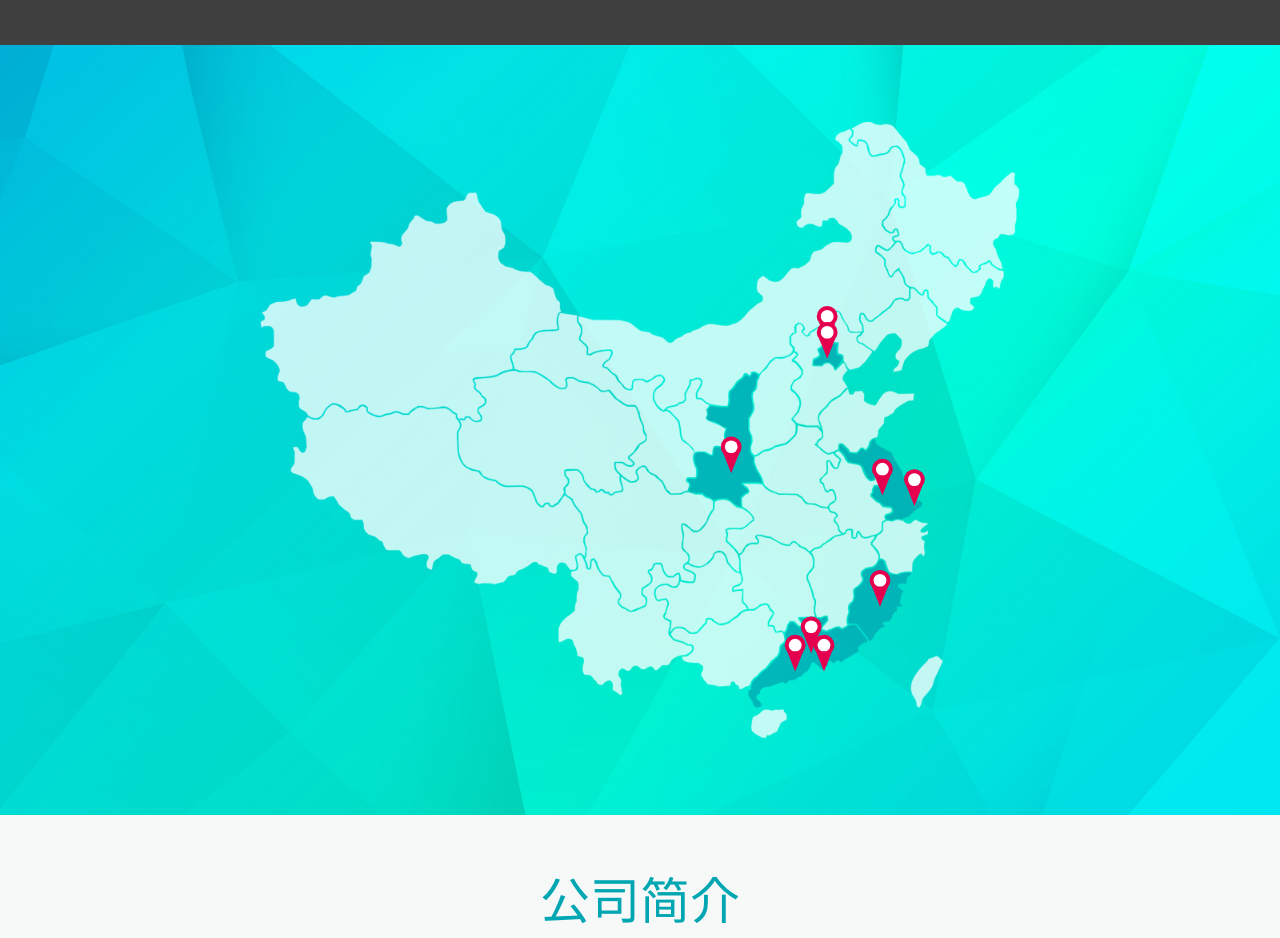
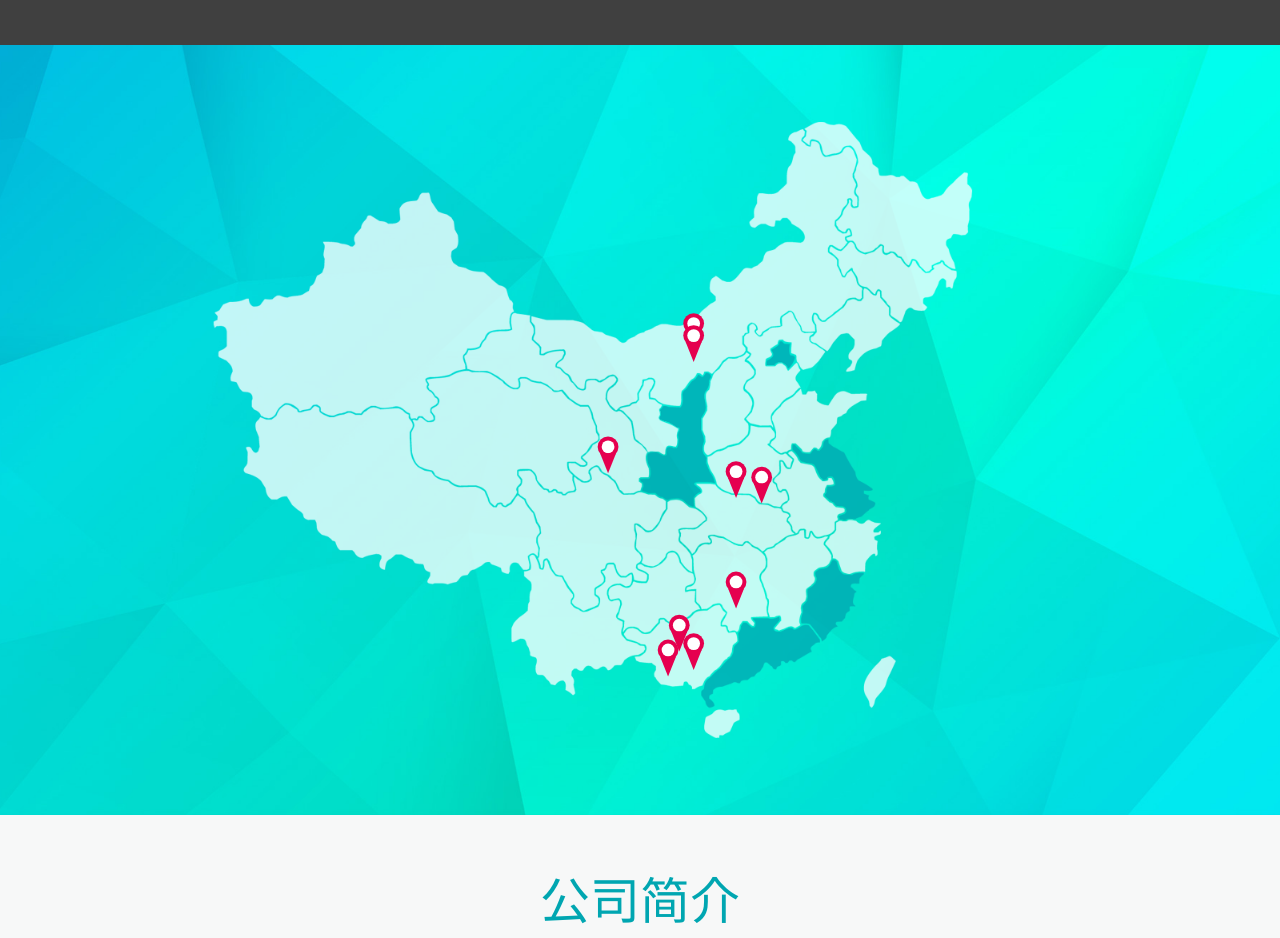
Before and after one commit to mcqq/ZantongKeji, a plain HTML site: page TXL_About Agree.html in a window 1280 px wide. Shown: the part 900-1838 px from the top of the page. Drawn offline with nearby package versions, Linux system fonts and the light colour scheme.

Commit message:
滕晓玲
滕晓玲

```diff
--- a/TXL_About Agree.html
+++ b/TXL_About Agree.html
@@ -52,8 +52,8 @@
 		</div>
 		<!--地图-->
 		<div class="TXL_map">
-			<div class="TXL_sub">
-				<dl style="left:695px; top:230px;">
+			<div class="TXL_sub col-lg-10 col-sm-10" style="float:none;">
+				<dl style="left:55%; top:31%;">
 					<dt>点</dt>
 					<dd>
 						<h1>北京赞同</h1>
@@ -61,7 +61,7 @@
 						<p><span>地址：</span>北京市朝阳区来广营西路望京诚盈中心A座1号楼6层</p>
 					</dd>
 				</dl>
-				<dl style="left:695px; top:250px;">
+				<dl style="left:55%; top:33%;">
 					<dt>点</dt>
 					<dd>
 						<h1>北京赞同</h1>
@@ -69,7 +69,7 @@
 						<p><span>地址：</span>北京市朝阳区花家地北里9号楼（西侧）</p>
 					</dd>
 				</dl>
-				<dl style="left:804px; top:434px;">
+				<dl style="left:63%; top:56%;">
 					<dt>点</dt>
 					<dd>
 						<h1>上海赞同</h1>
@@ -77,7 +77,7 @@
 						<p><span>地址：</span>上海市杨浦区政立路415号中航天盛广场B座7楼</p>
 					</dd>
 				</dl>
-				<dl style="left:655px; top:641px;">
+				<dl style="left:52%; top:84%;">
 					<dt>点</dt>
 					<dd>
 						<h1>珠海赞同</h1>
@@ -85,7 +85,7 @@
 						<p><span>地址：</span>珠海市唐家湾镇软件园路1号教学区1号楼三层303-304室</p>
 					</dd>
 				</dl>
-				<dl style="left:675px; top:618px;">
+				<dl style="left:53.3%; top:80%;">
 					<dt>点</dt>
 					<dd>
 						<h1>广州赞同</h1>
@@ -93,7 +93,7 @@
 						<p><span>地址：</span>广州市越秀区先烈中路75号穗丰大厦A座818室</p>
 					</dd>
 				</dl>
-				<dl style="left:691px; top:641px;">
+				<dl style="left:55%; top:83%;">
 					<dt>点</dt>
 					<dd>
 						<h1>深圳赞同</h1>
@@ -101,7 +101,7 @@
 						<p><span>地址：</span>深圳南山区深圳软件园二期11栋B303</p>
 					</dd>
 				</dl>
-				<dl style="left:575px; top:393px;">
+				<dl style="left:45%; top:51%;">
 					<dt>点</dt>
 					<dd>
 						<h1>西安赞同</h1>
@@ -109,7 +109,7 @@
 						<p><span>地址：</span>西安市高新区唐延路35号旺座现代城F座 705 室 </p>
 					</dd>
 				</dl>
-				<dl style="left:764px; top:421px;">
+				<dl style="left:60%; top:55%;">
 					<dt>点</dt>
 					<dd>
 						<h1>南京赞同</h1>
@@ -117,7 +117,7 @@
 						<p><span>地址：</span>南京市建邺区水西门大街249号千峰彩翠大厦1903室</p>
 					</dd>
 				</dl>
-				<dl style="left:761px; top:560px;">
+				<dl style="left:60%; top:73%;">
 					<dt>点</dt>
 					<dd>
 						<h1>福州赞同</h1>
--- a/css/TXL_About Agree.less
+++ b/css/TXL_About Agree.less
@@ -55,7 +55,6 @@ body{
         background-size: cover;
         .TXL_sub{
             position: relative;
-            width: 948px;
             height: 770px;
             margin: 0 auto;
             transform: scale(0.8);
```
Also changed, not shown: css/TXL_About Agree.css, 1 other file.
